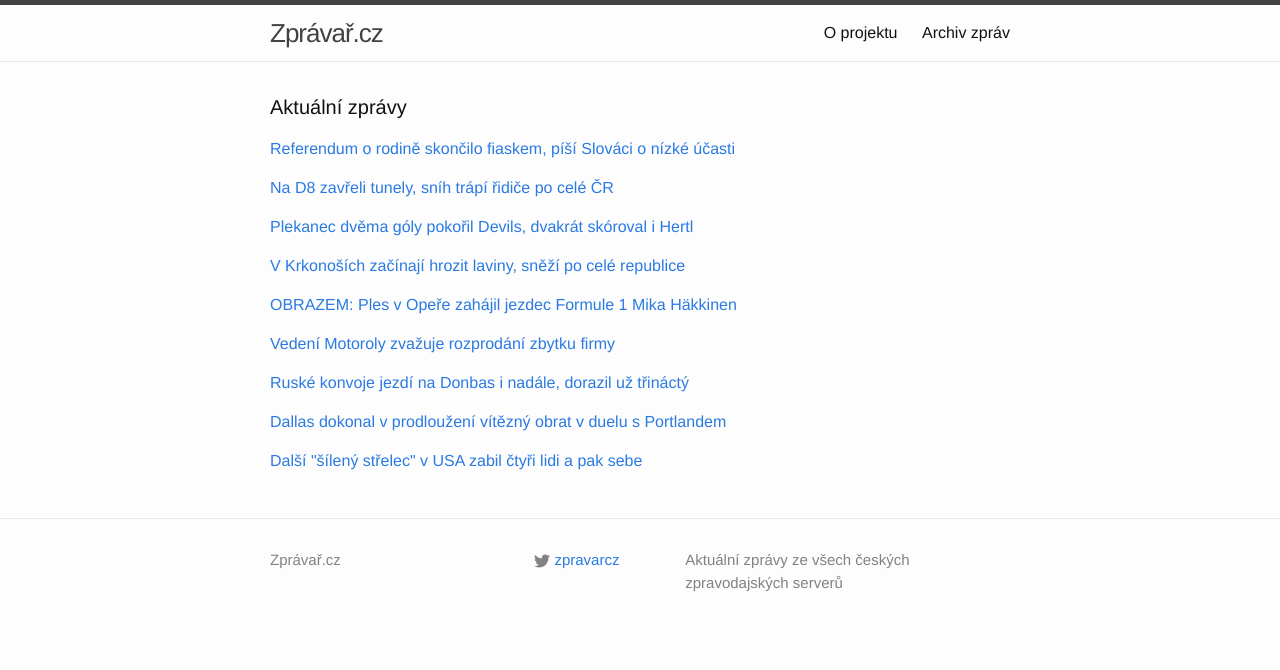
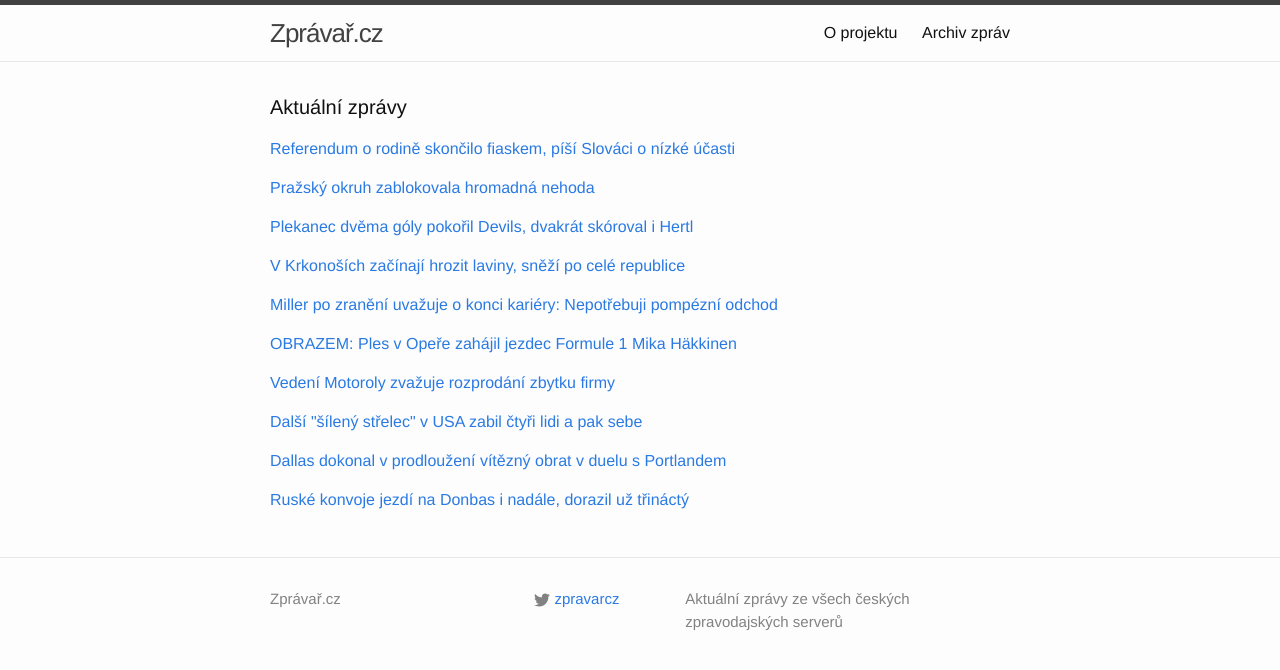
Before and after one commit to adliska/zpravar, a Jekyll site: the page built from index.html, in a window 1280 px wide. Shown: the top 670 px of the page. Built offline with Jekyll 4.4.1, drawn with Linux system fonts in a browser that asks for light colours.

Commit message:
zpravar news update

```diff
--- a/index.html
+++ b/index.html
@@ -20,9 +21,11 @@ layout: default
 <li><a href=http://www.rozhlas.cz/_zprava/slovenske-referendum-o-ochrane-tradicni-rodiny-je-neplatne-kvuli-nizke-ucasti--1453043>Slovenské referendum o ochraně tradiční rodiny je neplatné, kvůli nízké účasti - www.rozhlas.cz</a></li>
 <li><a href=http://www.rozhlas.cz/_zprava/slovenske-referendum-o-ochrane-tradicni-rodiny-bude-zrejme-neplatne-kvuli-nizke-ucasti--1453043>Slovenské referendum o ochraně tradiční rodiny bude zřejmě neplatné, kvůli nízké účasti - www.rozhlas.cz</a></li>
 </ul>
-</div><p><a href="javascript:;" onclick="toggle_visibility('zpravy1')">Na D8 zavřeli tunely, sníh trápí řidiče po celé ČR</a></p>
+</div><p><a href="javascript:;" onclick="toggle_visibility('zpravy1')">Pražský okruh zablokovala hromadná nehoda</a></p>
 <div id="zpravy1" style="display:none">
 <ul>
+<li><a href=http://www.novinky.cz/domaci/361077-prazsky-okruh-zablokovala-hromadna-nehoda.html>Pražský okruh zablokovala hromadná nehoda - www.novinky.cz</a></li>
+<li><a href=http://www.novinky.cz/domaci/361077-prazsky-okruh-zablokovala-hromadna-nehoda-na-d8-zavreli-tunely.html>Pražský okruh zablokovala hromadná nehoda, na D8 zavřeli tunely - www.novinky.cz</a></li>
 <li><a href=http://www.novinky.cz/domaci/361077-na-d8-zavreli-tunely-snih-trapi-ridice-po-cele-cr.html>Na D8 zavřeli tunely, sníh trápí řidiče po celé ČR - www.novinky.cz</a></li>
 <li><a href=http://www.denik.cz/z_domova/snih-a-silny-vitr-komplikuji-dopravu-20150208.html>Sníh a silný vítr komplikují dopravu, na vozovkách se tvoří jazyky - www.denik.cz</a></li>
 <li><a href=http://www.novinky.cz/domaci/361077-snih-trapi-ridice.html>Sníh trápí řidiče - www.novinky.cz</a></li>
@@ -49,39 +52,47 @@ layout: default
 <li><a href=http://www.ceskenoviny.cz/zpravy/zpravy/horska-sluzba-nedoporucuje-kvuli-mlze-a-snehu-hrebenove-tury/1178760>Horská služba nedoporučuje kvůli mlze a sněhu hřebenové túry - www.ceskenoviny.cz</a></li>
 <li><a href=http://www.novinky.cz/krimi/361074-horska-sluzba-varuje-pred-nebezpecnym-pocasim-nejezdi-ani-lanovka-na-snezku.html>Horská služba varuje před nebezpečným počasím, nejezdí ani lanovka na Sněžku  - www.novinky.cz</a></li>
 </ul>
-</div><p><a href="javascript:;" onclick="toggle_visibility('zpravy4')">OBRAZEM: Ples v Opeře zahájil jezdec Formule 1 Mika Häkkinen</a></p>
+</div><p><a href="javascript:;" onclick="toggle_visibility('zpravy4')">Miller po zranění uvažuje o konci kariéry: Nepotřebuji pompézní odchod</a></p>
 <div id="zpravy4" style="display:none">
+<ul>
+<li><a href=http://www.denik.cz/zimni_sporty/bode-miller-po-zraneni-uvazuje-o-konci-kariery-nepotrebuji-pompezni-odchod-20150.html>Miller po zranění uvažuje o konci kariéry: Nepotřebuji pompézní odchod - www.denik.cz</a></li>
+<li><a href=http://www.sportovninoviny.cz/zpravy/miller-po-dalsim-zraneni-pripustil-konec-lyzarske-kariery/1178804>Miller po dalším zranění připustil konec lyžařské kariéry - www.sportovninoviny.cz</a></li>
+<li><a href=http://sport.idnes.cz/lyzovani-miller-konec-06p-/lyzovani.aspx?c=A150208_111957_lyzovani_rou>Americký lyžař Miller po dalším zranění připustil konec kariéry - sport.idnes.cz</a></li>
+<li><a href=http://sport.aktualne.cz/zraneny-bode-miller-pripustil-konec-lyzarske-kariery/r~12050422af7d11e490f70025900fea04/>Zraněný Bode Miller připustil konec lyžařské kariéry - sport.aktualne.cz</a></li>
+</ul>
+</div><p><a href="javascript:;" onclick="toggle_visibility('zpravy5')">OBRAZEM: Ples v Opeře zahájil jezdec Formule 1 Mika Häkkinen</a></p>
+<div id="zpravy5" style="display:none">
 <ul>
 <li><a href=http://www.tyden.cz/rubriky/relax/zabava/obrazem-ples-v-opere-zahajil-jezdec-formule-1-mika-hakkinen_332743.html>OBRAZEM: Ples v Opeře zahájil jezdec Formule 1 Mika Häkkinen - www.tyden.cz</a></li>
 <li><a href=http://www.denik.cz/z_domova/kombinezu-hakkinena-na-plese-v-opere-vydrazili-za-milion-korun-20150208.html>Kombinézu Miky Häkkinena na Plese v Opeře vydražili za milion korun - www.denik.cz</a></li>
 <li><a href=http://revue.idnes.cz/ples-v-opere-2015-prekvapila-hana-kynychova-i-pavlina-nemcova-poe-/lidicky.aspx?c=A150208_012831_lidicky_nh>Ples v Opeře: Kynychová přišla v body, Němcová vyvedla syna - revue.idnes.cz</a></li>
 </ul>
-</div><p><a href="javascript:;" onclick="toggle_visibility('zpravy5')">Vedení Motoroly zvažuje rozprodání zbytku firmy</a></p>
-<div id="zpravy5" style="display:none">
+</div><p><a href="javascript:;" onclick="toggle_visibility('zpravy6')">Vedení Motoroly zvažuje rozprodání zbytku firmy</a></p>
+<div id="zpravy6" style="display:none">
 <ul>
 <li><a href=http://e-svet.e15.cz/it-byznys/vedeni-motoroly-zvazuje-rozprodani-zbytku-firmy-1160707>Vedení Motoroly zvažuje rozprodání zbytku firmy - e-svet.e15.cz</a></li>
 <li><a href=http://e-svet.e15.cz/it-byznys/vedeni-motoroly-zvazuje-rozprodani-zbytku-firmy-2-1160707>Vedení Motoroly zvažuje rozprodání zbytku firmy - e-svet.e15.cz</a></li>
 <li><a href=http://e-svet.e15.cz/it-byznys/vedeni-motoroly-zvazuje-rozprodani-zbytku-firmy-1160703>Vedení Motoroly zvažuje rozprodání zbytku firmy - e-svet.e15.cz</a></li>
 </ul>
-</div><p><a href="javascript:;" onclick="toggle_visibility('zpravy6')">Ruské konvoje jezdí na Donbas i nadále, dorazil už třináctý</a></p>
-<div id="zpravy6" style="display:none">
+</div><p><a href="javascript:;" onclick="toggle_visibility('zpravy7')">Další "šílený střelec" v USA zabil čtyři lidi a pak sebe</a></p>
+<div id="zpravy7" style="display:none">
+<ul>
+<li><a href=http://zpravy.aktualne.cz/zahranici/dalsi-sileny-strelec-v-usa-zabil-ctyri-lidi-a-pak-sebe/r~e148aa50af6311e4a10c0025900fea04/>Další "šílený střelec" v USA zabil čtyři lidi a pak sebe - zpravy.aktualne.cz</a></li>
+<li><a href=http://www.ceskenoviny.cz/zpravy/zpravy/pri-strelbe-v-usa-zemrelo-pet-lidi-vcetne-strelce/1178737>Při střelbě v USA zemřelo pět lidí, včetně střelce - www.ceskenoviny.cz</a></li>
+<li><a href=http://www.novinky.cz/zahranicni/361069-pri-strelbe-v-usa-zemrelo-pet-lidi-vcetne-utocnika.html>Při střelbě v USA zemřelo pět lidí včetně útočníka - www.novinky.cz</a></li>
+</ul>
+</div><p><a href="javascript:;" onclick="toggle_visibility('zpravy8')">Dallas dokonal v prodloužení vítězný obrat v duelu s Portlandem</a></p>
+<div id="zpravy8" style="display:none">
+<ul>
+<li><a href=http://sport.idnes.cz/basketbakl-nba-0f9-/basket.aspx?c=A150208_102502_sport-basket_rou>Dallas dokonal v prodloužení vítězný obrat v duelu s Portlandem - sport.idnes.cz</a></li>
+<li><a href=http://sport.aktualne.cz/dallas-v-nba-dokonal-v-prodlouzeni-obrat-proti-portlandu/r~c760abc4af7211e49e4b0025900fea04/>Dallas v NBA dokonal v prodloužení obrat proti Portlandu - sport.aktualne.cz</a></li>
+<li><a href=http://www.denik.cz/ostatni_sport/neuveritelnou-stihaci-jizdu-dallasu-reziroval-nowitzki-golden-state-radilo-20150.html>Neuvěřitelnou stíhací jízdu Dallasu režíroval Nowitzki. Golden State řádilo - www.denik.cz</a></li>
+</ul>
+</div><p><a href="javascript:;" onclick="toggle_visibility('zpravy9')">Ruské konvoje jezdí na Donbas i nadále, dorazil už třináctý</a></p>
+<div id="zpravy9" style="display:none">
 <ul>
 <li><a href=http://zpravy.e15.cz/zahranicni/udalosti/ruske-konvoje-jezdi-na-donbas-i-nadale-dorazil-uz-trinacty-1160701>Ruské konvoje jezdí na Donbas i nadále, dorazil už třináctý - zpravy.e15.cz</a></li>
 <li><a href=http://www.lidovky.cz/do-donecku-a-luhanska-dorazil-konvoj-s-pomoci-celni-kontrolou-prosel-1jg-/zpravy-svet.aspx?c=A150208_091040_ln_zahranici_ele>Do Doněcku a Luhanska dorazil konvoj s pomocí, „celní kontrolou prošel“  - www.lidovky.cz</a></li>
 <li><a href=http://www.ceskenoviny.cz/zpravy/zpravy/do-oblasti-donbasu-dorazil-z-ruska-13-konvoj-s-pomoci/1178754>Do oblasti Donbasu dorazil z Ruska 13 konvoj s pomocí - www.ceskenoviny.cz</a></li>
 </ul>
-</div><p><a href="javascript:;" onclick="toggle_visibility('zpravy7')">Dallas dokonal v prodloužení vítězný obrat v duelu s Portlandem</a></p>
-<div id="zpravy7" style="display:none">
-<ul>
-<li><a href=http://sport.idnes.cz/basketbakl-nba-0f9-/basket.aspx?c=A150208_102502_sport-basket_rou>Dallas dokonal v prodloužení vítězný obrat v duelu s Portlandem - sport.idnes.cz</a></li>
-<li><a href=http://sport.aktualne.cz/dallas-v-nba-dokonal-v-prodlouzeni-obrat-proti-portlandu/r~c760abc4af7211e49e4b0025900fea04/>Dallas v NBA dokonal v prodloužení obrat proti Portlandu - sport.aktualne.cz</a></li>
-<li><a href=http://www.denik.cz/ostatni_sport/neuveritelnou-stihaci-jizdu-dallasu-reziroval-nowitzki-golden-state-radilo-20150.html>Neuvěřitelnou stíhací jízdu Dallasu režíroval Nowitzki. Golden State řádilo - www.denik.cz</a></li>
-</ul>
-</div><p><a href="javascript:;" onclick="toggle_visibility('zpravy8')">Další "šílený střelec" v USA zabil čtyři lidi a pak sebe</a></p>
-<div id="zpravy8" style="display:none">
-<ul>
-<li><a href=http://zpravy.aktualne.cz/zahranici/dalsi-sileny-strelec-v-usa-zabil-ctyri-lidi-a-pak-sebe/r~e148aa50af6311e4a10c0025900fea04/>Další "šílený střelec" v USA zabil čtyři lidi a pak sebe - zpravy.aktualne.cz</a></li>
-<li><a href=http://www.ceskenoviny.cz/zpravy/zpravy/pri-strelbe-v-usa-zemrelo-pet-lidi-vcetne-strelce/1178737>Při střelbě v USA zemřelo pět lidí, včetně střelce - www.ceskenoviny.cz</a></li>
-<li><a href=http://www.novinky.cz/zahranicni/361069-pri-strelbe-v-usa-zemrelo-pet-lidi-vcetne-utocnika.html>Při střelbě v USA zemřelo pět lidí včetně útočníka - www.novinky.cz</a></li>
-</ul>
 </div></div>
```
Also changed, not shown: other parts of index.html (+1 -0 lines).
